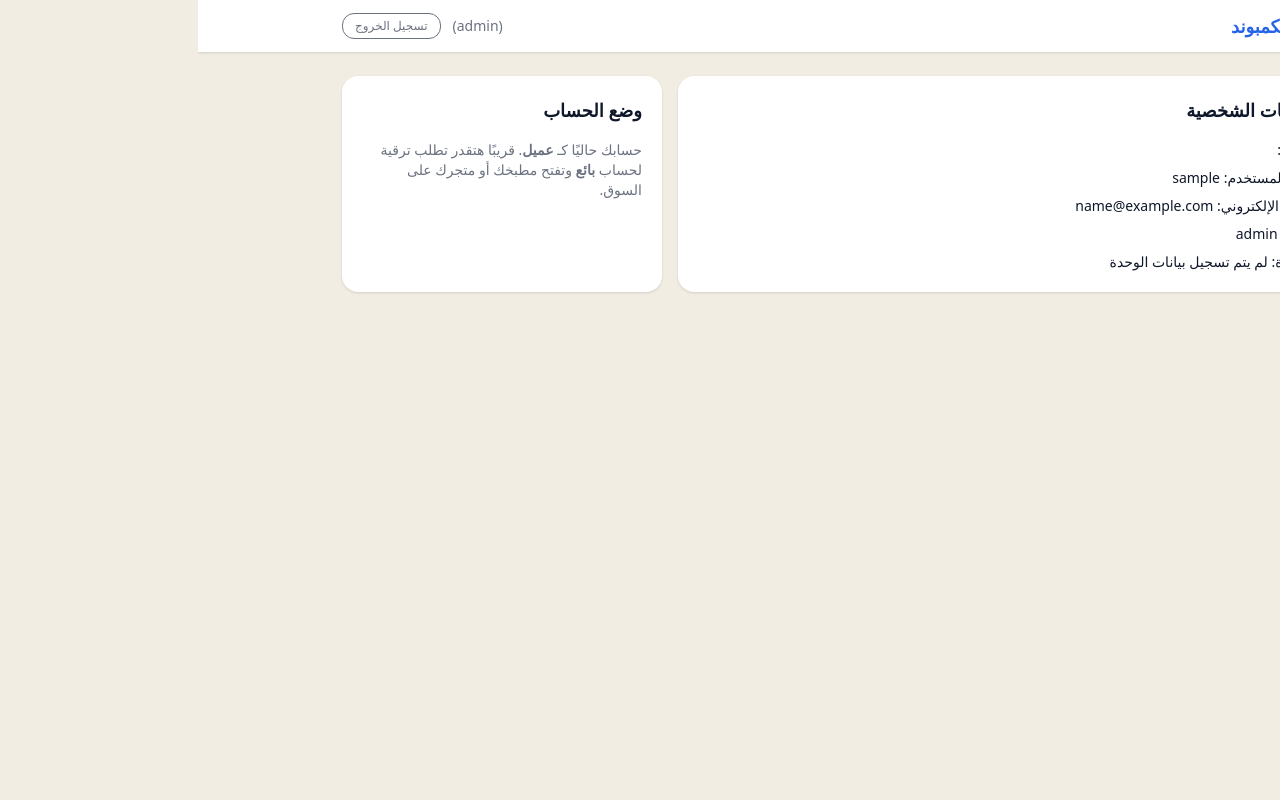
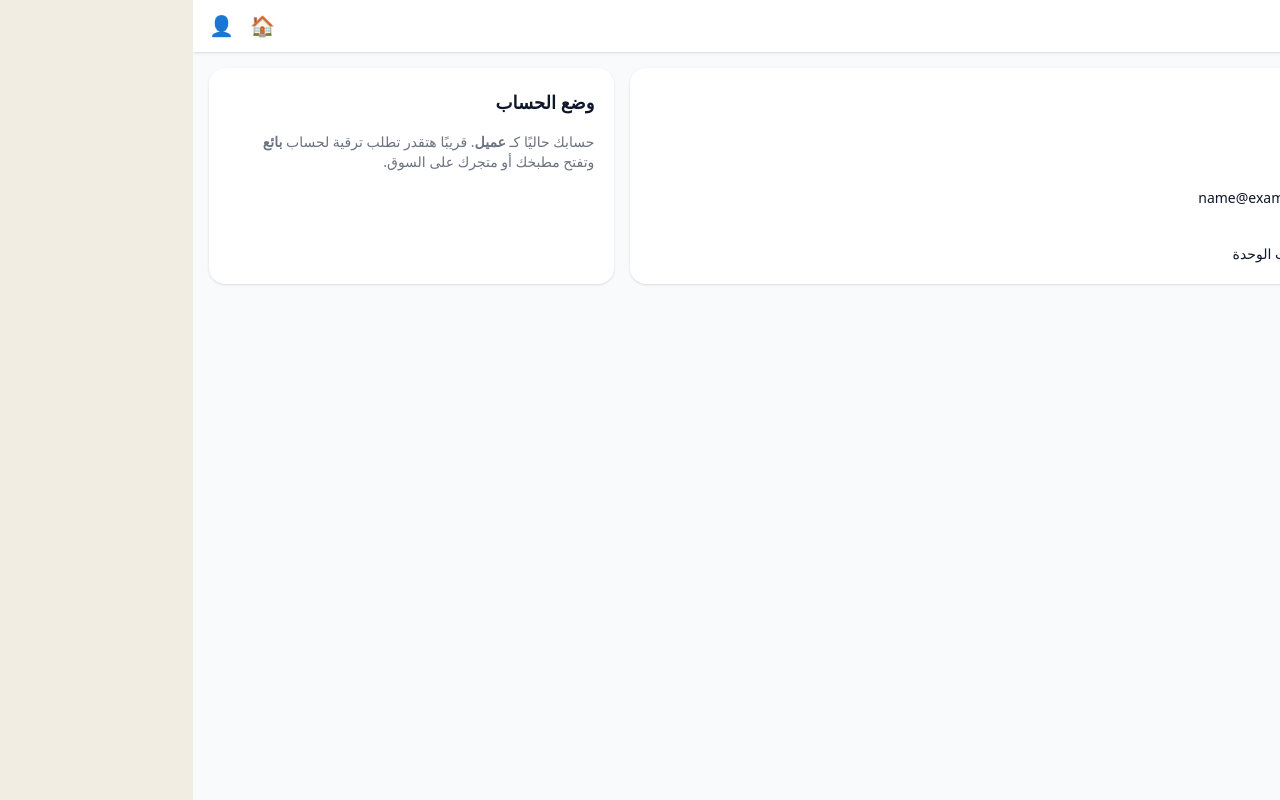
Before and after one commit to AhmedHassan0199/talabat-airnav-frontend, a Next.js app: page /me in a window 1280 px wide. Built offline with nearby package versions, Linux system fonts and the light colour scheme; no server answers; sample sign-in values are in the browser's storage.

Commit message:
Edit Home Page Navigation

```diff
--- a/src/app/login/page.tsx
+++ b/src/app/login/page.tsx
@@ -28,7 +28,7 @@ export default function LoginPage() {
       setIsSubmitting(true);
       const resp = await loginUser(usernameOrEmail, password);
       login(resp);
-      router.push("/me");
+      router.push("/");
     } catch (err: any) {
       setError(err.message || "خطأ في تسجيل الدخول");
     } finally {
--- a/src/components/MainLayout.tsx
+++ b/src/components/MainLayout.tsx
@@ -1,46 +1,37 @@
-"use client";
-
-import { ReactNode } from "react";
-import { useRouter } from "next/navigation";
+import Link from "next/link";
 import { useAuth } from "./AuthProvider";
 
-export default function MainLayout({ children }: { children: ReactNode }) {
-  const { user, logout } = useAuth();
-  const router = useRouter();
-
-  const handleLogout = () => {
-    logout();
-    router.push("/login");
-  };
+export default function MainLayout({ children }: { children: React.ReactNode }) {
+  const { user } = useAuth();
 
   return (
-    <div className="min-h-screen flex flex-col bg-[var(--bg)]">
-      <header className="bg-white shadow-sm">
-        <div className="max-w-5xl mx-auto px-4 py-3 flex items-center justify-between">
-          <div className="flex items-center gap-2">
-            <span className="text-lg font-semibold text-[var(--primary)]">
-              سوق الكمبوند
-            </span>
-          </div>
-          <div className="flex items-center gap-3 text-sm text-[var(--text-muted)]">
-            {user && (
-              <span>
-                {user.full_name} ({user.role})
-              </span>
-            )}
-            <button
-              onClick={handleLogout}
-              className="rounded-xl border px-3 py-1 text-xs hover:bg-gray-100"
-            >
-              تسجيل الخروج
-            </button>
-          </div>
+    <div className="min-h-screen bg-gray-50 flex flex-col">
+
+      {/* NAVBAR */}
+      <nav className="w-full bg-white shadow-sm px-4 py-3 flex items-center justify-between">
+
+        {/* Left — App Name */}
+        <Link href="/" className="text-lg font-semibold">
+          سوق الكمبوند
+        </Link>
+
+        {/* Right — Icons */}
+        <div className="flex items-center gap-4 text-xl">
+
+          {/* Home */}
+          <Link href="/" className="hover:text-[var(--primary)] transition">
+            🏠
+          </Link>
+
+          {/* Profile */}
+          <Link href="/me" className="hover:text-[var(--primary)] transition">
+            👤
+          </Link>
         </div>
-      </header>
+      </nav>
 
-      <main className="flex-1 max-w-5xl mx-auto w-full px-4 py-6">
-        {children}
-      </main>
+      {/* PAGE CONTENT */}
+      <main className="flex-1 p-4">{children}</main>
     </div>
   );
 }
```
